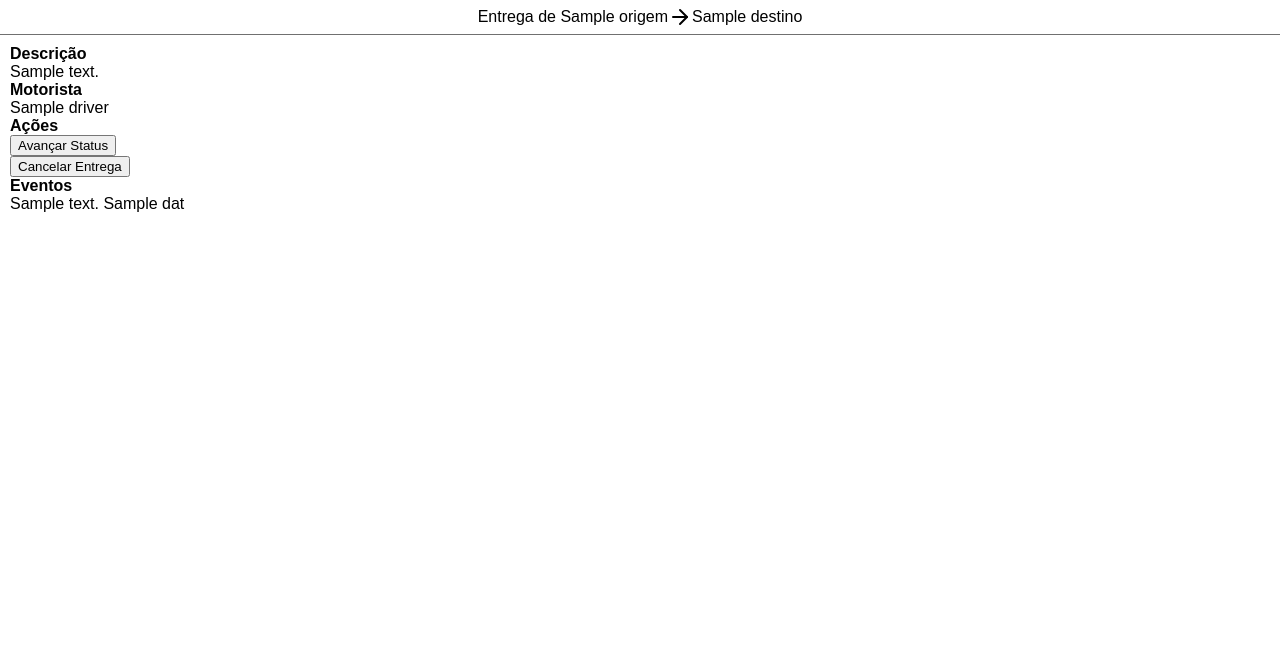
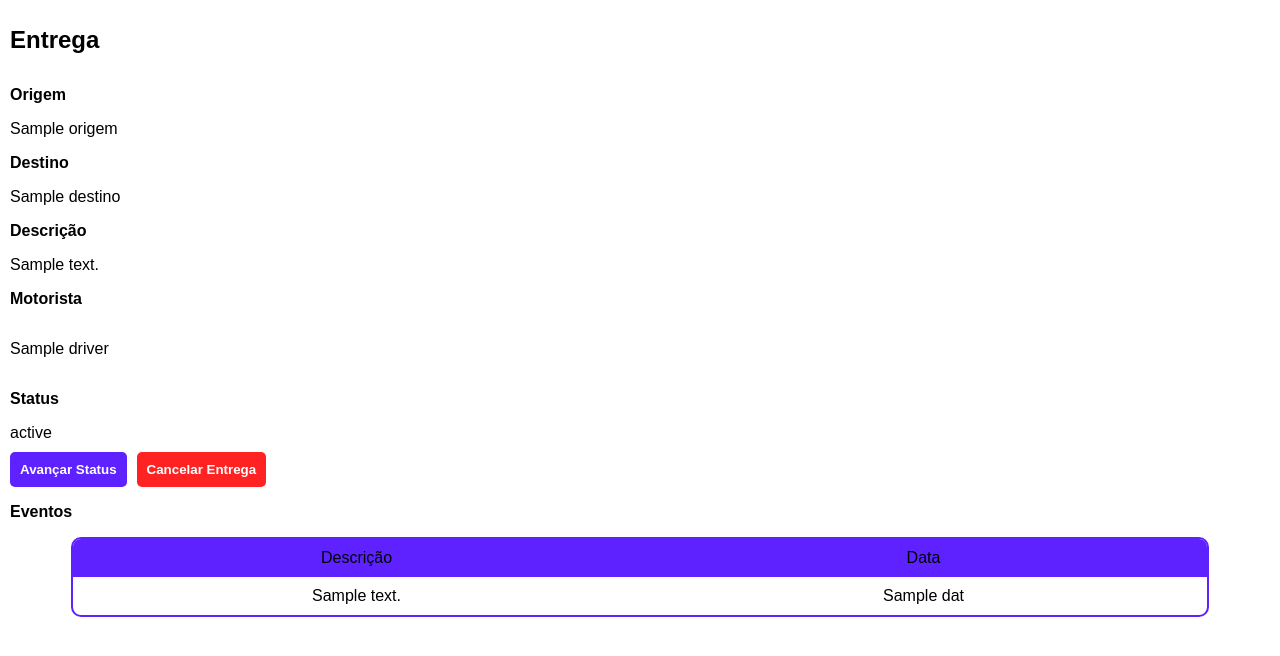
Before and after one commit to Daniel-Lage/pweb2-delivery-2024008410, a Node server app: template src/views/deliveries/read.ejs in a window 1280 px wide. Shown: the part 99-755 px from the top of the page. Run offline with Node 20, Linux system fonts and the light colour scheme; the template is opened without the code that fills it: most values are stand-ins (such as "Sample title", 1, 10 or a date in 2020); some libraries are stand-ins or nearby versions.

Commit message:
feat: finalização da estilização e estrutura do ejs

```diff
--- a/src/public/css/styles.css
+++ b/src/public/css/styles.css
@@ -62,7 +62,7 @@ h1 {
 }
 
 .inner-header {
-  border-bottom: 1px solid #707070;
+  border-bottom: 1px solid #5d22ff;
   display: flex;
   justify-content: center;
   gap: 10px;
@@ -76,29 +76,59 @@ h1 {
   padding: 10px;
 }
 
-table {
-  width: 60svw;
-  border-collapse: collapse;
-  padding: 10px;
-  border-radius: 10px;
-  table-layout: fixed;
-}
-
-.table-container {
+.table {
   display: flex;
+  flex-direction: column;
+  position: relative;
   align-self: center;
   justify-content: center;
   align-items: center;
   border-radius: 10px;
-  border: 2px solid #707070;
-  width: fit-content;
+  border: 2px solid #5d22ff;
+  flex: 1;
+  width: 90%;
   overflow: hidden;
+}
+
+.table-row {
+  display: flex;
+  width: 100%;
+  justify-content: center;
+  align-items: center;
+  scroll-snap-align: start;
+}
+
+.table-header {
+  background-color: #5d22ff;
+}
+
+.table-body {
+  flex: 1;
+  overflow-y: scroll;
+  width: 100%;
+}
+
+.table-body > :hover {
+  background-color: #eeeeee;
+}
+
+.table-footer {
+  background-color: #d4c4ff;
+}
+
+.table-footer:hover {
+  background-color: #c5b3ff;
+}
+
+.table-cell {
+  flex: 1;
+  padding: 10px;
+  text-align: center;
 }
 
 th {
   padding: 10px;
   text-align: center;
-  background-color: #707070;
   color: white;
 }
 
@@ -119,17 +149,23 @@ td:not(:first-child) {
   padding: 10px;
 }
 
-.create-form label {
+.label {
   font-weight: bold;
 }
 
-.create-form input {
+.input {
   padding: 5px;
   border-radius: 5px;
   border: 1px solid #ccc;
 }
 
-.create-form button {
+.select {
+  padding: 5px;
+  border-radius: 5px;
+  border: 1px solid #ccc;
+}
+
+.button {
   padding: 10px;
   border-radius: 5px;
   border: none;
@@ -138,3 +174,13 @@ td:not(:first-child) {
   font-weight: bold;
   cursor: pointer;
 }
+
+.danger {
+  background-color: #ff2222;
+}
+
+.actions {
+  display: flex;
+  gap: 10px;
+  margin-top: 10px;
+}
--- a/src/views/deliveries/read.ejs
+++ b/src/views/deliveries/read.ejs
@@ -6,60 +6,78 @@
 <body>
   <%- include('../partials/header', { tab: 'entregas' }) %>
 
-  <div class="inner-header">
-    <%- include('../partials/delivery', { delivery: delivery }) %>
-  </div>
 
   <div class="inner-body">
-    <strong>Descrição</strong>
+    <h1>Entrega</h1>
+
+    <p class="label">Origem</p>
+    <%= delivery.origem %>
+
+    <p class="label">Destino</p>
+    <%= delivery.destino %>
+
+    <p class="label">Descrição</p>
     <%= delivery.descricao %>
 
-    <strong>Motorista</strong>
+    <p class="label">Motorista</p>
     <% if (delivery.motoristaId) { %>
-    <td>
+    <p>
       <%= drivers.find((d) => d.id === delivery.motoristaId)?.nome %>
-    </td>
-    <% } else { %>
-    <td>
-      --
-    </td>
-    <% } %>
-
-    <strong>Ações</strong>
-    <% if (!delivery.motoristaId) { %>
+    </p>
+    <% } else if (delivery.status === "CRIADA") { %>
     <form action="/entregas/<%= delivery.id %>/atribuir" method="POST">
-      <select id="motoristaId" name="motoristaId" required>
+      <select id="motoristaId" name="motoristaId" class="select" required>
         <% drivers.forEach((driver) => { %>
         <option value="<%= driver.id %>">
           <%= driver.nome %>
         </option>
         <% }); %>
       </select>
-      <button type="submit">Atribuir Motorista</button>
+      <button class="button" type="submit">Atribuir Motorista</button>
     </form>
+    <% } else { %>
+    <p>
+      Motorista não atribuído.
+    </p>
     <% } %>
 
-    <form action="/entregas/<%= delivery.id %>/avancar" method="POST">
-      <button type="submit">Avançar Status</button>
-    </form>
 
-    <form action="/entregas/<%= delivery.id %>/cancelar" method="POST">
-      <button type="submit">Cancelar Entrega</button>
-    </form>
 
-    <strong>Eventos</strong>
+    <p class="label">Status</p>
+    <%= delivery.status %>
+    <div class="actions">
+      <form action="/entregas/<%= delivery.id %>/avancar" method="POST">
+        <button class="button" type="submit">Avançar Status</button>
+      </form>
+      <form action="/entregas/<%= delivery.id %>/cancelar" method="POST">
+        <button class="button danger" type="submit">Cancelar Entrega</button>
+      </form>
+
+    </div>
+
+    <p class="label">Eventos</p>
     <% if (delivery.historico.length === 0) { %>
     <p>Nenhum evento de entrega encontrada.</p>
     <% } else { %>
-    <div>
-      <% delivery.historico.forEach((event) => { %>
-      <div>
-        <%= event.descricao %>
-        <%= event.data.substring(0, 10) %>
+
+    <div class="table">
+      <div class="table-header table-row">
+        <div class="table-cell">Descrição</div>
+        <div class="table-cell">Data</div>
       </div>
-      <% }); %>
+
+      <div class="table-body">
+        <%  delivery.historico.forEach((event) => { %>
+        <div class="table-row">
+          <div class="table-cell"><%= event.descricao %></div>
+          <div class="table-cell"><%= event.data.substring(0, 10) %></div>
+        </div>
+        <% }); %>
+      </div>
+
     </div>
-    <% } %>
+  </div>
+  <% } %>
   </div>
 </body>
 
```
Also changed, not shown: src/views/deliveries/form.ejs (+7 -7 lines), src/views/deliveries/list.ejs (+23 -21 lines), src/views/drivers/form.ejs (+7 -7 lines), src/views/drivers/list.ejs (+18 -17 lines), src/views/drivers/read.ejs (+37 -21 lines).
